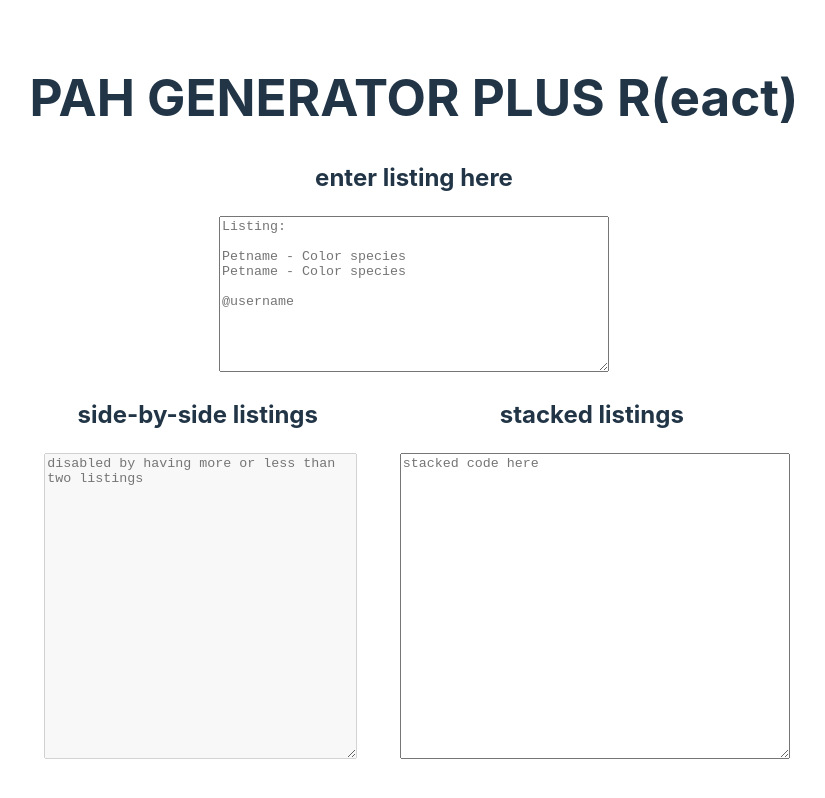
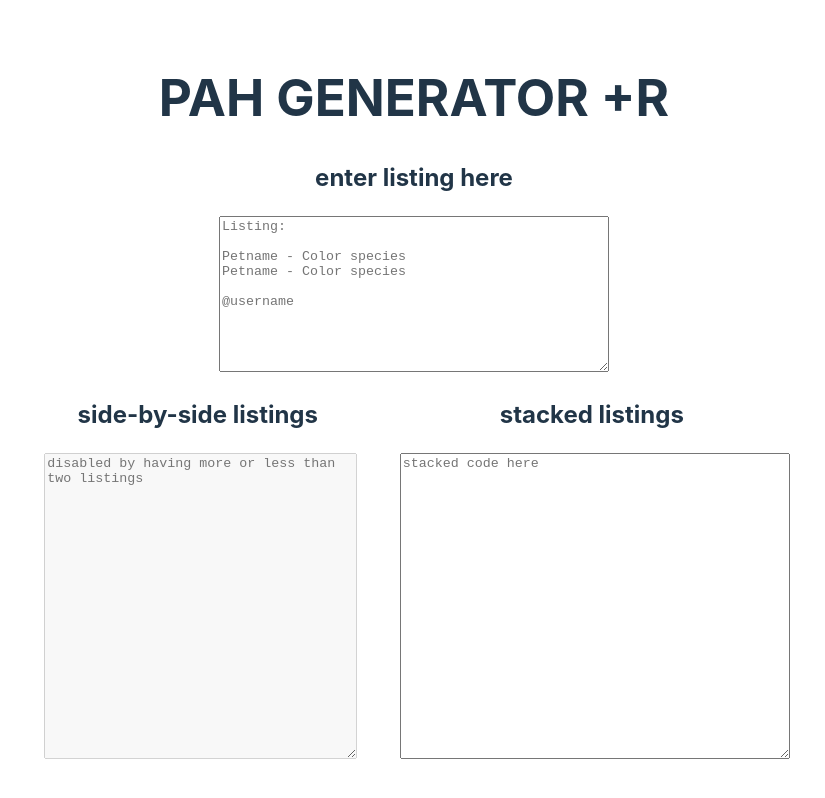
Before and after one commit to donwung/NeopetsPAHGeneratorPlusR, a React (Vite) app in the folder NeopetsPAHGeneratorPlusR/: page / in a window 1280 px wide. Shown: the whole page, without its empty margins (226-1051 px from the left). Built offline with nearby package versions, Linux system fonts and the light colour scheme.

Commit message:
changed title and added todos in code

```diff
--- a/NeopetsPAHGeneratorPlusR/src/App.jsx
+++ b/NeopetsPAHGeneratorPlusR/src/App.jsx
@@ -109,7 +109,8 @@ function App() {
 
     return (
         <>
-            <h1>PAH GENERATOR PLUS R(eact)</h1>
+            <h1>PAH GENERATOR +R</h1>
+            {/* TODO: add a how-to */}
             {/* <div>
                 <h3>how it works</h3>
                 <p>paste one listing into the first box</p>
@@ -151,6 +152,10 @@ function App() {
                 <img src="https://images.neopets.com/games/trophies/trophy_oldpet_1.gif" style={{ width: "25px", height: "25px" }}></img>
                 <img src="https://images.neopets.com/halloween/spooky_suprise/dd_close_box.png" style={{ width: "25px", height: "25px" }}></img>
             </div> */}
+            {/* TODO: add credits */}
+            {/* TODO: add readme */}
+            {/* TODO: convert from dark mode to light mode and something neopets friendly */}
+            {/* TODO: move all style attributes to css classes */}
         </>
     )
 }
```
